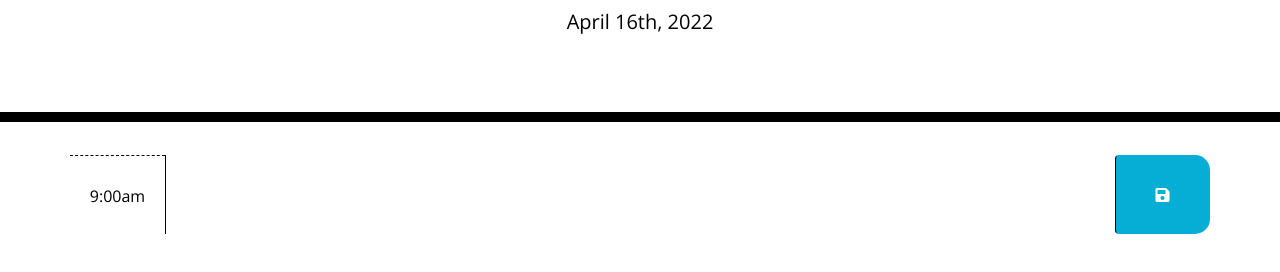
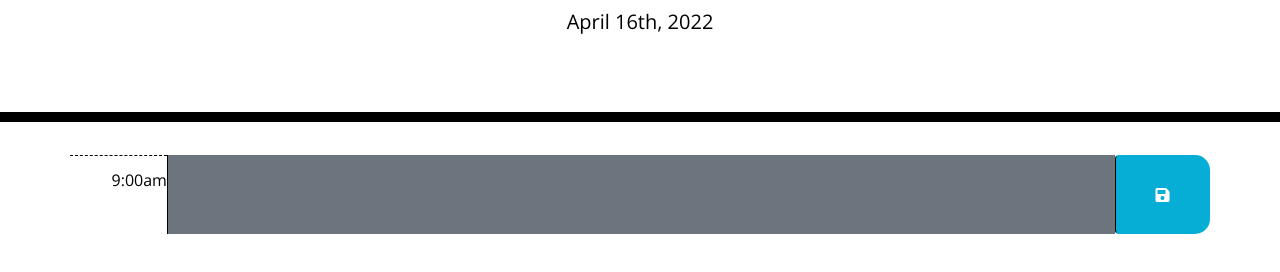
Before and after one commit to samschool789/work-day-scheduler, a plain HTML site: page index.html in a window 1280 px wide. Shown: the part 182-454 px from the top of the page. Drawn offline with nearby package versions, Linux system fonts and the light colour scheme.

Commit message:
adding first box

```diff
--- a/index.html
+++ b/index.html
@@ -29,15 +29,20 @@
       <p class="lead">A simple calendar app for scheduling your work day</p>
       <p id="currentDay" class="lead"></p>
     </header>
+
     <div class="container">
+      <div id="hour9" class="row time-block">
+        <div class="col-med-1 hour">
+          9:00am
+        </div>
+        <textarea class="col  bg-secondary">
+          </textarea>
+          <button class="btn saveBtn col-md-1"><i class="fas fa-save"></i></button>
+         </div>
 
-      <div id="hour8" class="row time-block">
-        <div class="col col-md-1 hour">
-            9:00am
-        </div>
-        <textarea class="col-md-10 description">
-        </textarea>
-        <button class="btn saveBtn col-md-1"><i class="fas fa-save"></i></button>
+
+
+
     </div>
 
 
```
Also changed, not shown: assets/js/script.js (+14 -0 lines).
